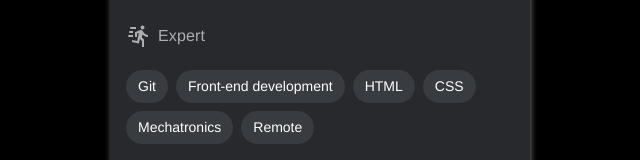
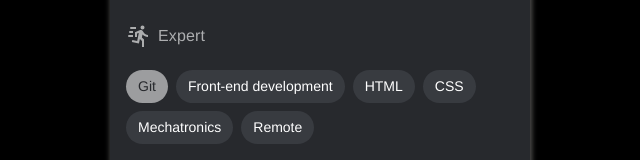
Before and after one commit to wandergithub/torre-takehome-test, a React (Create React App) app: page / in a window 1280 px wide. In both pictures the pointer is over the item "Git". Shown: the part 545-705 px from the top of the page, without its empty margins (320-960 px from the left). Built offline with nearby package versions, Linux system fonts and the light colour scheme.

Commit message:
Add clickable style to skills

```diff
--- a/src/App.css
+++ b/src/App.css
@@ -32,6 +32,12 @@ li {
     background-color: rgb(56 59 64);
 }
 
+li:hover {
+    background-color: rgba(255,255,255,.54);
+    color: #27292d;
+    cursor: pointer;
+}
+
 .icon svg {
     filter: invert(85%) sepia(8%) saturate(61%) hue-rotate(181deg) brightness(83%) contrast(81%);
 }
--- a/src/App.js
+++ b/src/App.js
@@ -35,7 +35,7 @@ function App() {
                 <ul>
                   {data.strengths.map((element) => {
                     if (element.proficiency === categorie) {
-                      return <li key={Math.random()}>{element.name}</li>;
+                      return <li key={Math.random()} className="skill">{element.name}</li>;
                     }
                     return null;
                   })}
```
